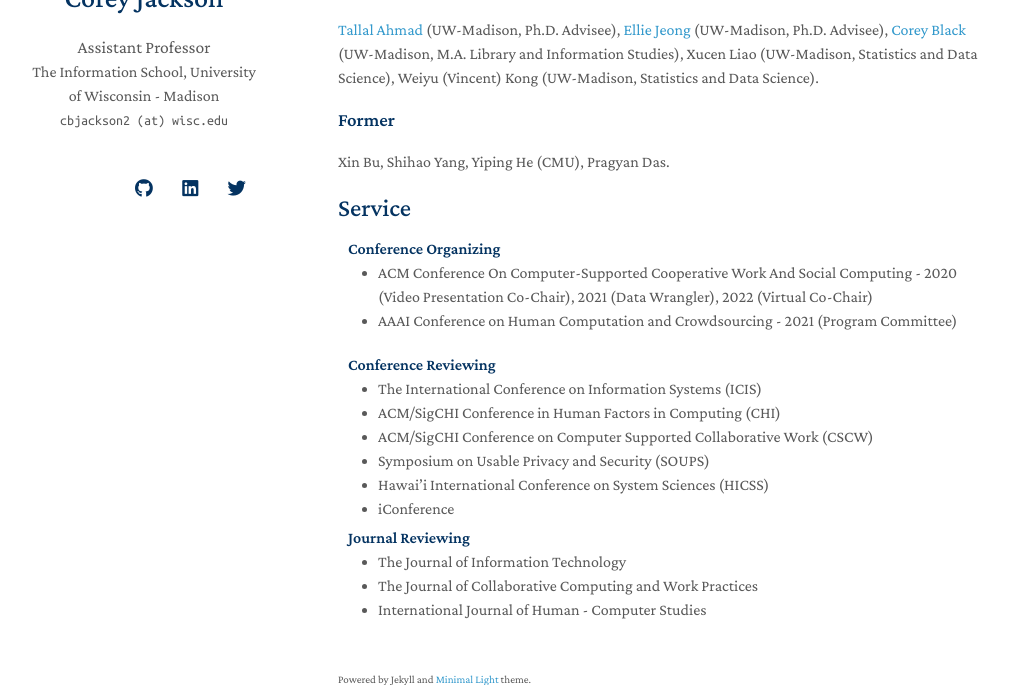
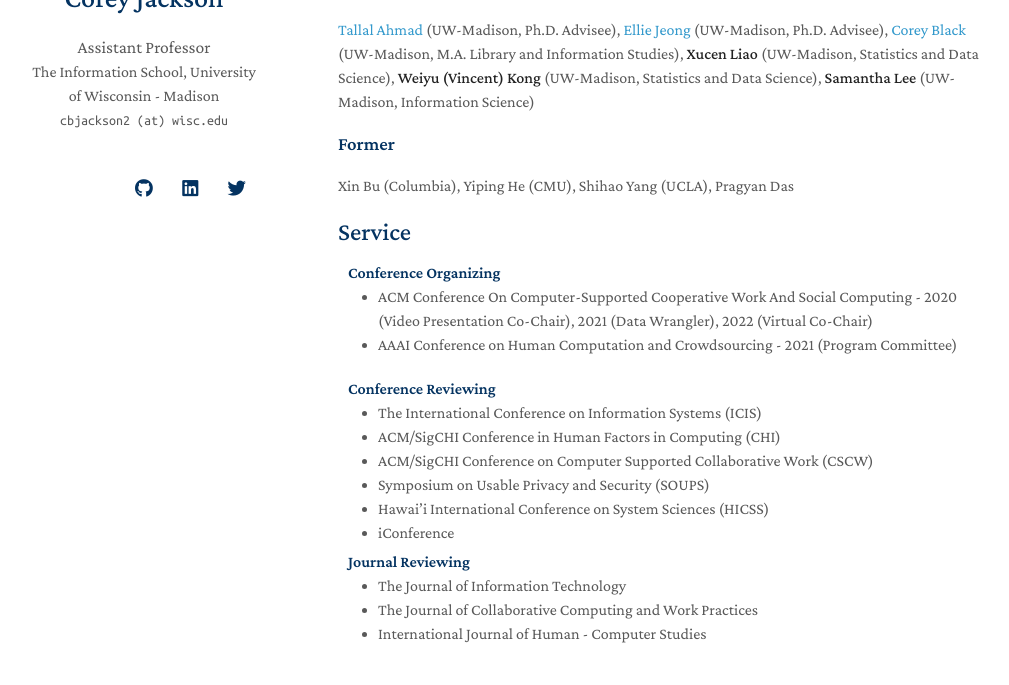
Before and after one commit to cjacks04/cjacks04.github.io, a Jekyll site: the page built from index.md, in a window 1280 px wide and 900 px high, scrolled down 1389 px, cut to the strip 215-900 px from the top of the window. Shown: the whole strip, without its empty margins (132-1141 px from the left). Built offline with Jekyll 4.4.1, drawn with Linux system fonts in a browser that asks for light colours; nearby versions of some CDN libraries; a style sheet for code colours, icons or effects is not loaded; our own code applies the rules of GitHub Pages for plain Markdown files.

Commit message:
student update

```diff
--- a/index.md
+++ b/index.md
@@ -34,10 +34,10 @@ My area of research lies at the intersection of Computer Supported Collaborative
 
 ### Current
 [Tallal Ahmad](https://sites.google.com/view/tallal-ahmad/home) (UW-Madison, Ph.D. Advisee),
-[Ellie Jeong](https://ejeong7.wixsite.com/elliejeong) (UW-Madison, Ph.D. Advisee), [Corey Black](https://www.linkedin.com/in/corey-black-53667055) (UW-Madison, M.A. Library and Information Studies), Xucen Liao (UW-Madison, Statistics and Data Science), Weiyu (Vincent) Kong (UW-Madison, Statistics and Data Science).
+[Ellie Jeong](https://ejeong7.wixsite.com/elliejeong) (UW-Madison, Ph.D. Advisee), [Corey Black](https://www.linkedin.com/in/corey-black-53667055) (UW-Madison, M.A. Library and Information Studies), **Xucen Liao** (UW-Madison, Statistics and Data Science), **Weiyu (Vincent) Kong** (UW-Madison, Statistics and Data Science), **Samantha Lee** (UW-Madison, Information Science)
 
 ### Former
-Xin Bu, Shihao Yang, Yiping He (CMU), Pragyan Das.
+Xin Bu (Columbia), Yiping He (CMU), Shihao Yang (UCLA), Pragyan Das
 
 
 {% include_relative _includes/services.md %}
```
